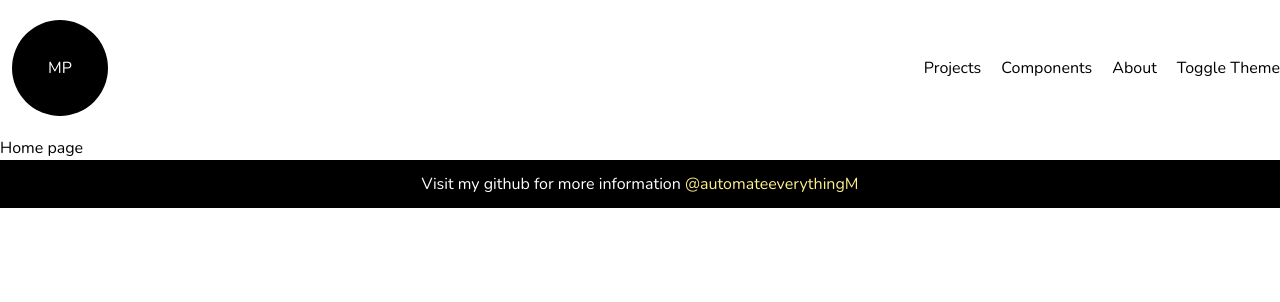
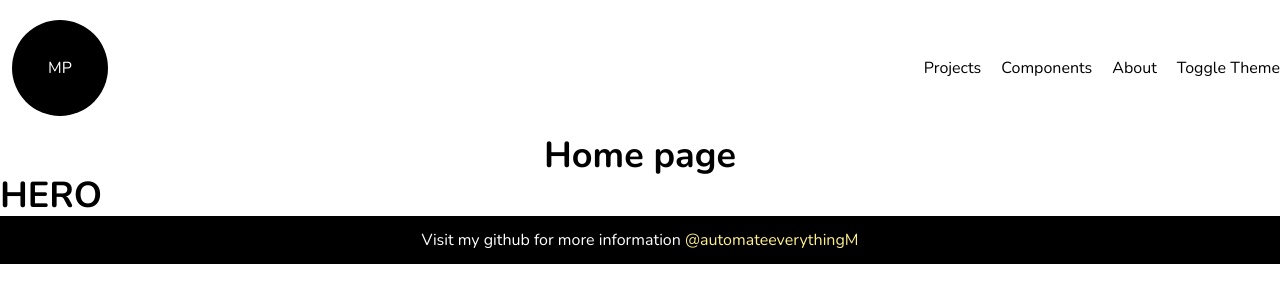
Before and after one commit to automateeverythingM/super-portfolio, a Next.js app: page / in a window 1280 px wide. Shown: the top 302 px of the page. Built offline with nearby package versions, Linux system fonts and the light colour scheme.

Commit message:
section wrapper

```diff
--- a/pages/index.tsx
+++ b/pages/index.tsx
@@ -1,21 +1,27 @@
-import type { NextPage } from 'next'
-import Head from 'next/head'
-
+import type { NextPage } from "next";
+import Head from "next/head";
+import { Section } from "src/components/section/section";
 
 const Home: NextPage = () => {
   return (
     <div>
       <Head>
         <title>Marko Pavic | Javascript Developer</title>
-        <meta name="description" content="Generated by create next app" />
+        <meta
+          name="description"
+          content="Generated by create next app"
+        />
         <link rel="icon" href="/favicon.ico" />
       </Head>
 
       <main>
-        <h1>Home page</h1>
+        <h1 className="text-center">Home page</h1>
+        <Section>
+          <h1>HERO</h1>
+        </Section>
       </main>
     </div>
-  )
-}
+  );
+};
 
-export default Home
+export default Home;
--- /dev/null
+++ b/src/components/section/section.tsx
@@ -0,0 +1,24 @@
+import clsx from "clsx";
+import { HTMLAttributes } from "react";
+
+interface IHeroProps {
+    outer?: HTMLAttributes<HTMLDivElement>;
+    inner?: HTMLAttributes<HTMLDivElement>;
+    children?: React.ReactNode;
+}
+
+export const Section = ({
+    outer = {},
+    inner = {},
+    children = undefined,
+}: IHeroProps) => {
+    const { className: OClassName, ...restOuter } = outer;
+    const { className: IClassName, ...restInner } = inner;
+    return (
+        <div className={clsx("", OClassName)} {...restOuter}>
+            <div className={clsx("container mx-auto", IClassName)} {...restInner}>
+                {children}
+            </div>
+        </div>
+    );
+};
--- a/styles/globals.css
+++ b/styles/globals.css
@@ -1,17 +1,36 @@
 @tailwind base;
+@layer base {
+    h1 {
+        @apply text-4xl font-bold;
+    }
+
+    h2 {
+        @apply text-3xl font-bold;
+    }
+
+    h3 {
+        @apply text-2xl font-bold;
+    }
+
+    h4 {
+      @apply text-xl font-bold;
+    }
+}
+
 @tailwind components;
+
 @tailwind utilities;
 
 @layer utilities {
-  .f_center {
-    @apply flex items-center justify-center;
-  }
+    .f_center {
+        @apply flex items-center justify-center;
+    }
 }
 
 body {
-  font-family: "Nunito", sans-serif;
+    font-family: "Nunito", sans-serif;
 }
 
 .nav-link {
-  @apply pr-5 ;
+    @apply pr-5;
 }
```
Also changed, not shown: 1 other file (tests, documents, lock files or other folders).
